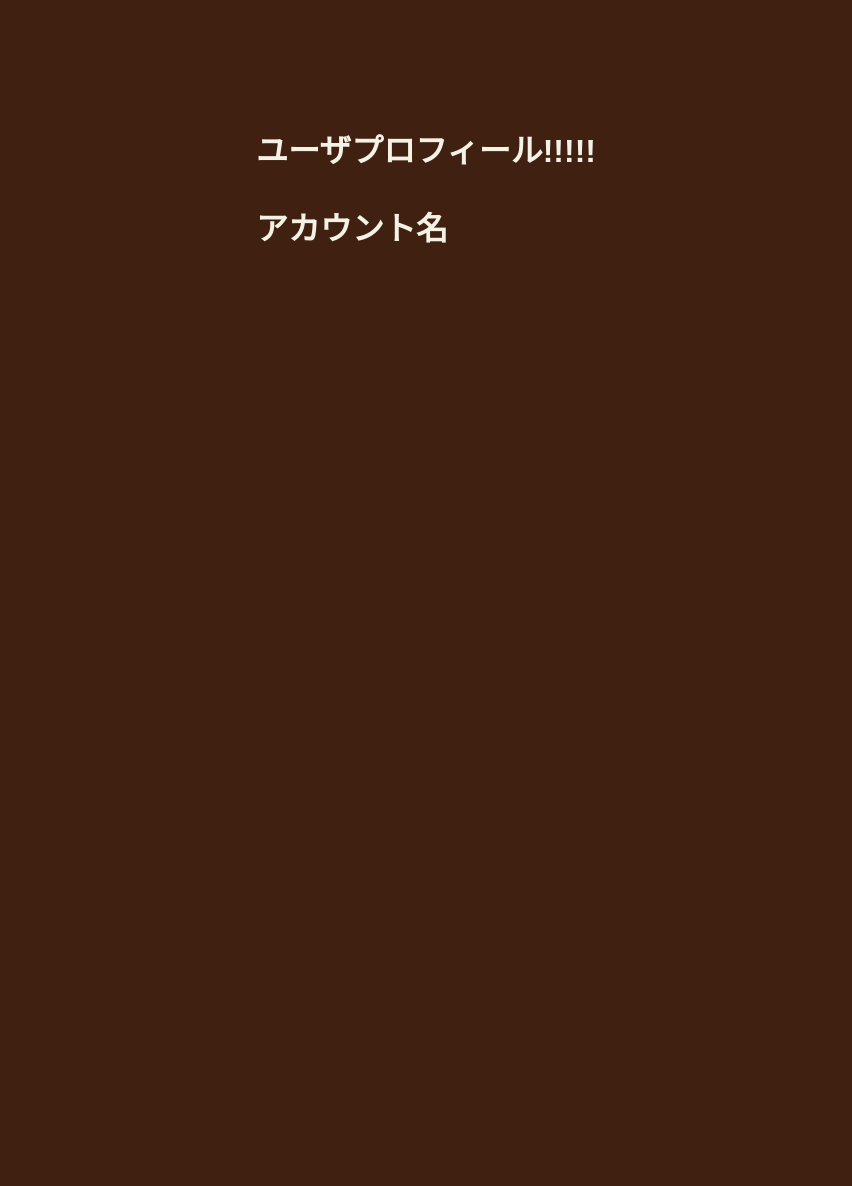
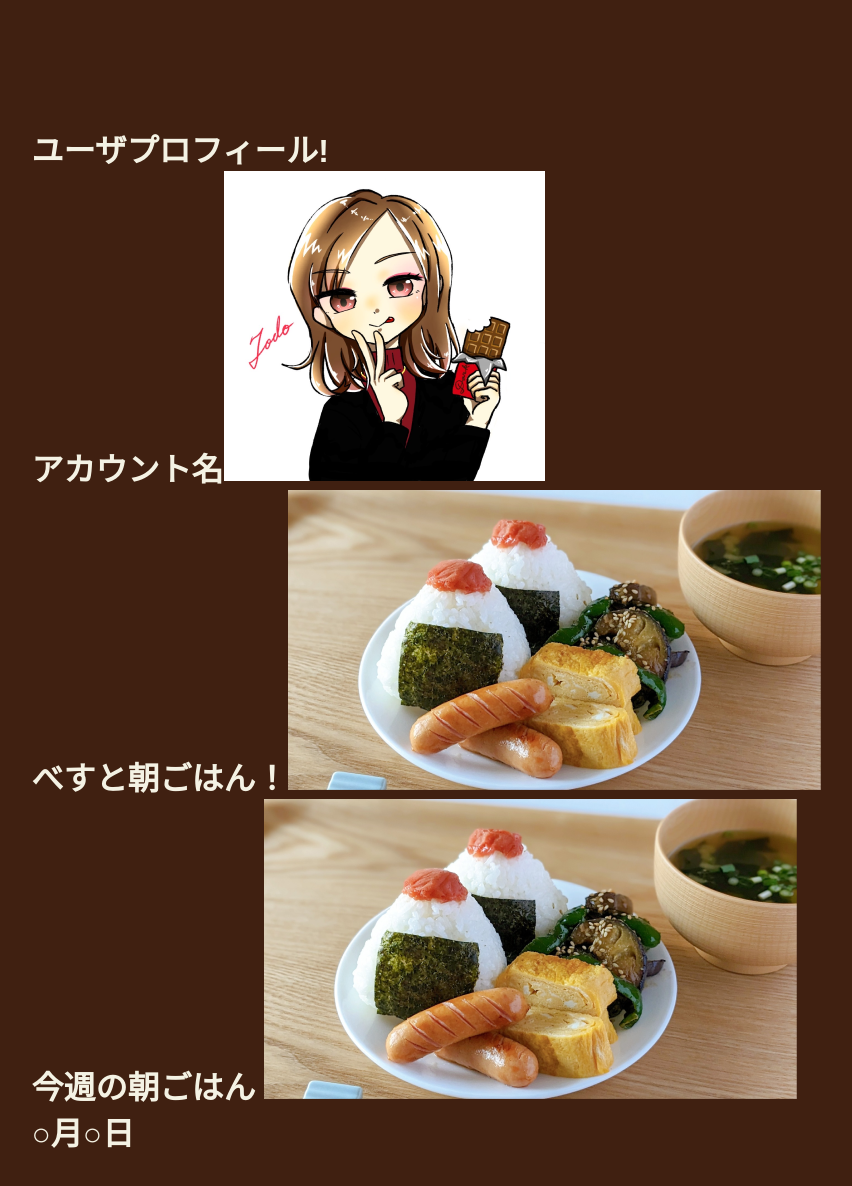
Before and after one commit to YukaChoco/noir, a Next.js app: page /user in a window 1280 px wide. Shown: the top 1186 px of the page, without its empty margins (222-1074 px from the left). Before the commit the page ends 1008 px from the top, so only its background shows below. Built offline with nearby package versions, Linux system fonts and the light colour scheme; a web font is replaced by a local one.

Commit message:
make_user_page

```diff
--- a/app/user/page.tsx
+++ b/app/user/page.tsx
@@ -4,8 +4,14 @@ import styles from "./page.module.css";
 export default function Home() {
   return (
     <main className={styles.main}>
-      <h1 className={styles.h1}>ユーザプロフィール!!!!!
-        <p>アカウント名</p>
+      <h1 className={styles.h1}>ユーザプロフィール!
+        <div>アカウント名<img src="user_image.png"></img></div>
+        <div>べすと朝ごはん！
+          <img src="breakfast_image.png"></img>
+        </div>
+        <div>今週の朝ごはん <img src="breakfast_image.png"></img>
+          <div>○月○日</div></div>
+
       </h1>
     </main>
   );
```
Also changed, not shown: public/breakfast_image.png (added), public/user_image.png (added).
